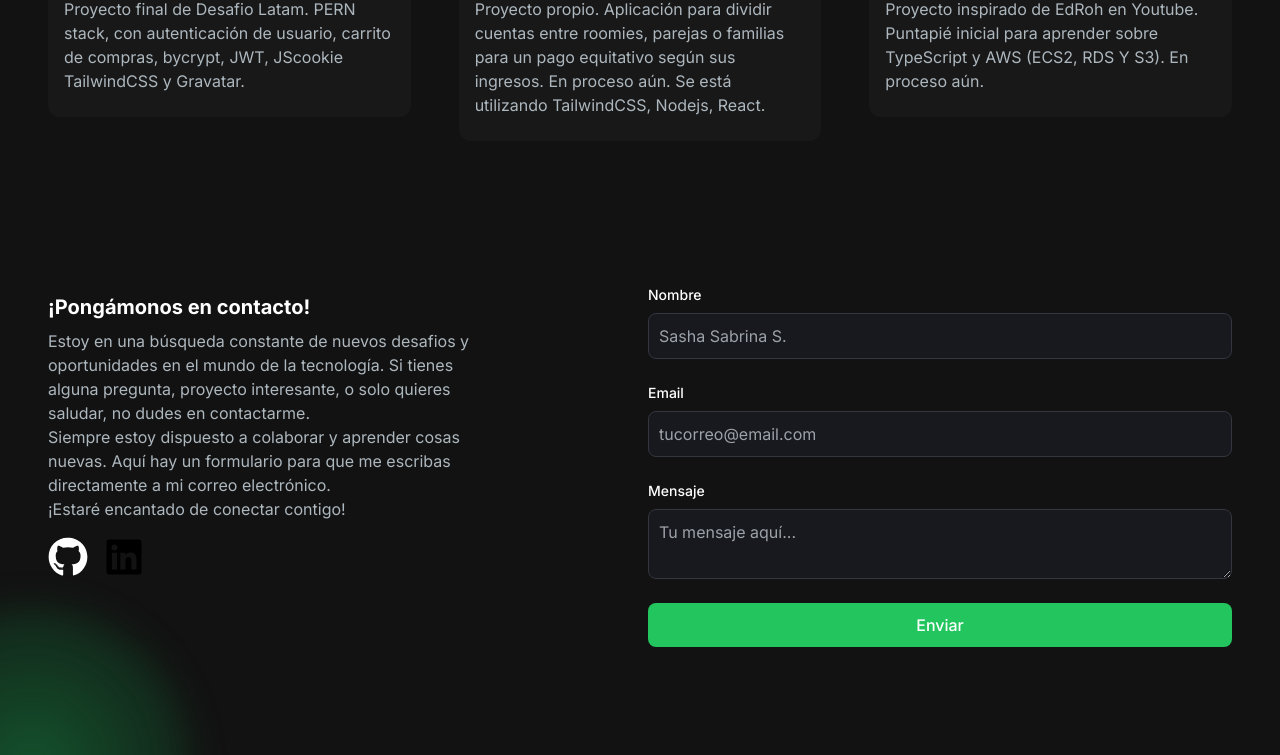
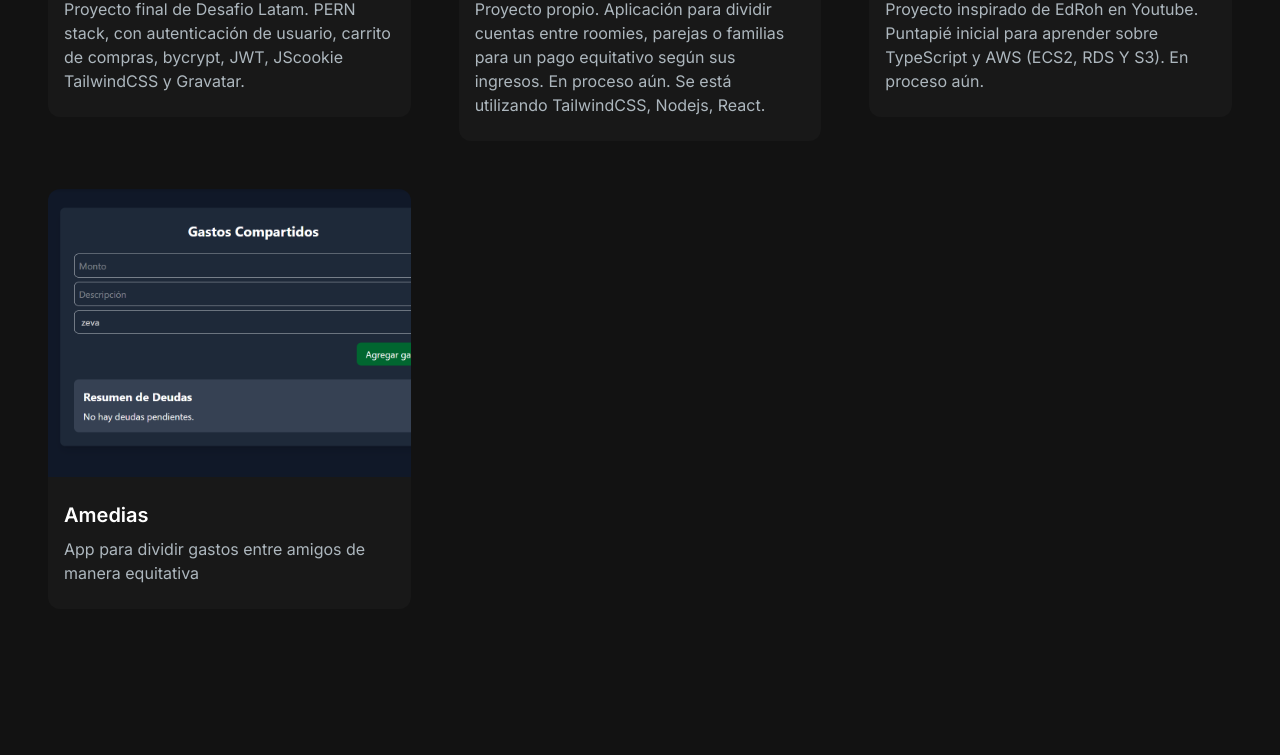
Before and after one commit to SebastianGarciaGuerrero/portfolio, a Next.js app: page / in a window 1280 px wide. Shown: the part 1943-2698 px from the top of the page. Built offline with nearby package versions, Linux system fonts and the light colour scheme.

Commit message:
agregando amedias y link de app de inventario

```diff
--- a/app/components/ProjectSection.jsx
+++ b/app/components/ProjectSection.jsx
@@ -13,7 +13,7 @@ const projectData = [
     image: "/image/projects/1.jpg",
     tag: ["Todo", "Web"],
     gitUrl: "https://github.com/SebastianGarciaGuerrero/proyectofinal",
-    previewUrl: "https://zillas.up.railway.app/",
+    previewUrl: "https://vercel.com/sebastiangarciaguerreros-projects/ecommerce-frontend",
   },
   {
     id: 2,
@@ -33,19 +33,19 @@ const projectData = [
     image: "/image/projects/3.png",
     tag: ["Todo", "Web"],
     gitUrl: "https://github.com/SebastianGarciaGuerrero/inventario",
-    previewUrl: "/",
+    previewUrl: "/https://inventario-eosin.vercel.app/",
   },
-/*   {
+   {
     id: 4,
-    title: "Proyecto 4",
+    title: "Amedias",
     description:
-      "Lorem ipsum dolor sit amet consectetur adipisicing elit. Quos, aspernatur.",
-    image: "/image/projects/4.jpeg",
-    tag: ["Todo", "Web"],
-    gitUrl: "/",
-    previewUrl: "/",
+      "App para  dividir gastos entre amigos de manera equitativa",
+    image: "/image/projects/4.png",
+    tag: ["Todo", "Mobile"],
+    gitUrl: "/https://github.com/SebastianGarciaGuerrero/Amedias",
+    previewUrl: "/https://amedias.vercel.app/",
   },
-  {
+/*  {
     id: 5,
     title: "Proyecto 5",
     description:
```
Also changed, not shown: public/image/projects/4.jpeg (deleted), public/image/projects/4.png (added).
